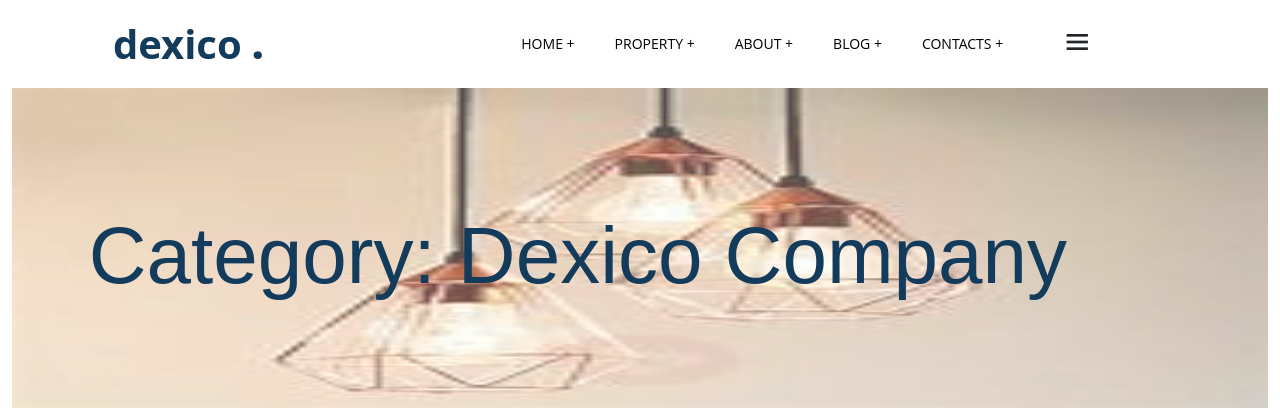
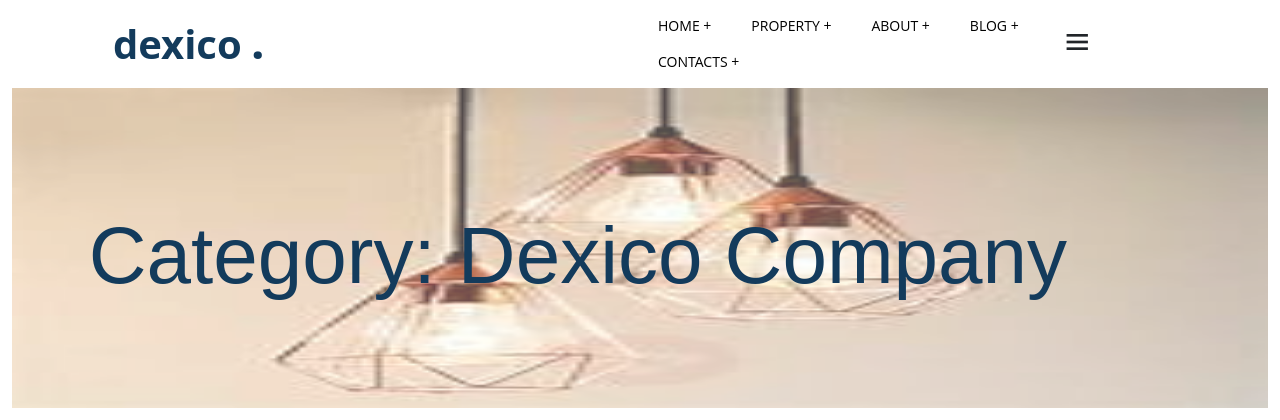
Before and after one commit to Pritidesai557/Pritidesai557.github.io, a PHP site: page /blog.html in a window 1280 px wide; the page is wider, and only the part inside the window is pictured. Shown: the top 420 px of that part. Run offline with PHP 8.4, Linux system fonts and the light colour scheme.

Commit message:
Update style.css

```diff
--- a/iodroplet/dexico-apartment/css/style.css
+++ b/iodroplet/dexico-apartment/css/style.css
@@ -347,5 +347,5 @@ li{
     padding-left: 20px;
 }
 .nav{
-    padding-left: 20%;
+    padding-left: 40%;
 }
```
